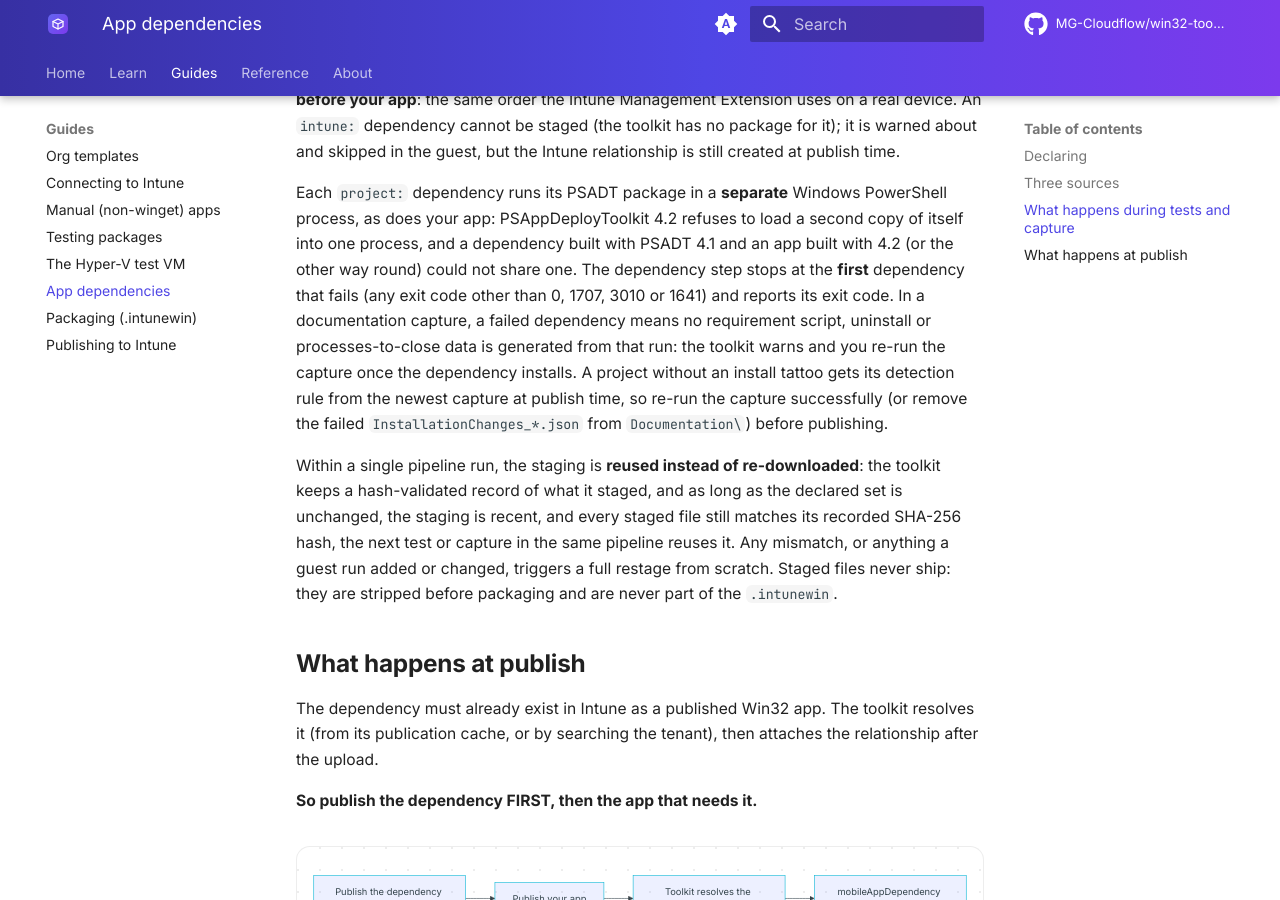
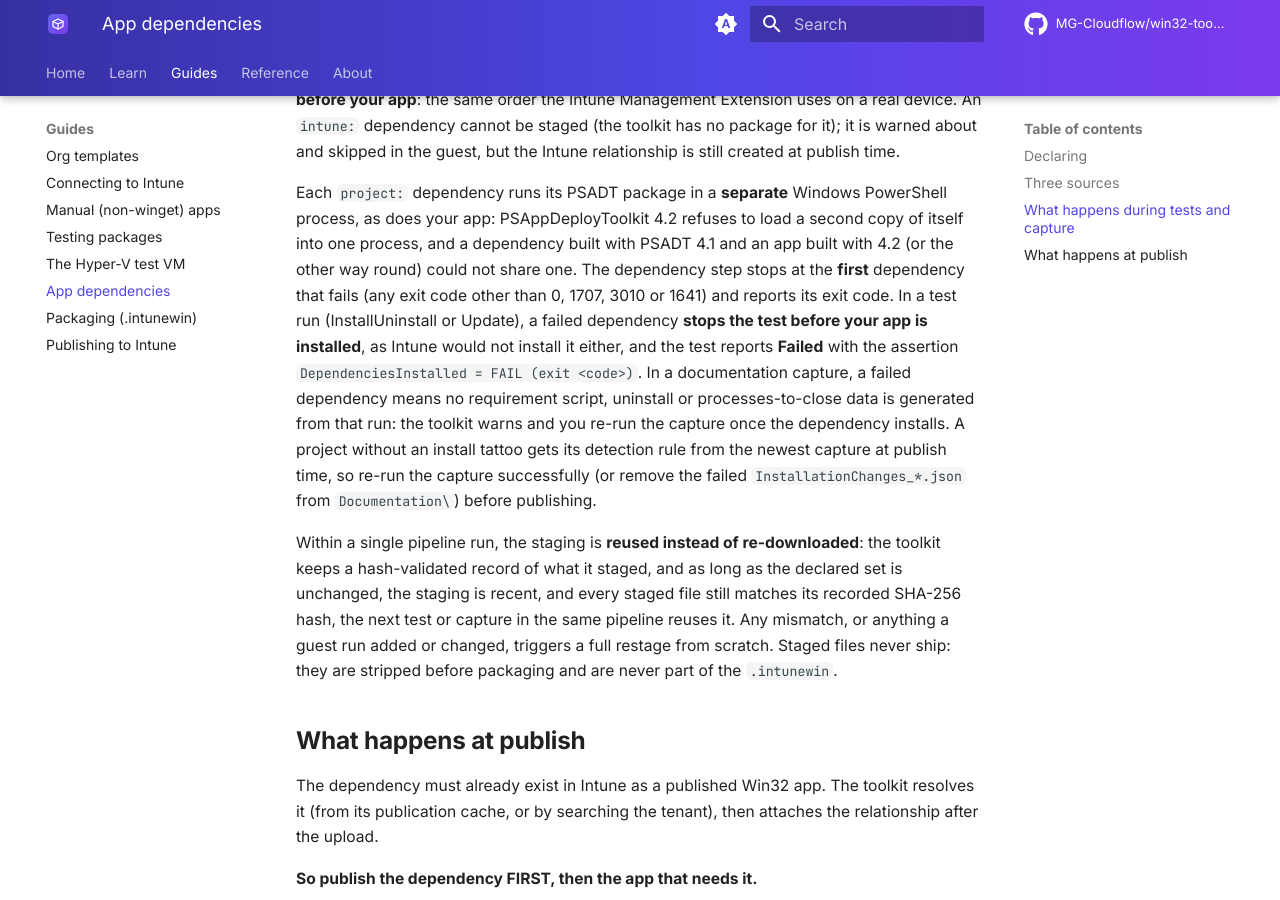
Before and after one commit to MG-Cloudflow/win32-toolkit, an MkDocs documentation site: the page built from docs/dependencies.md, in a window 1280 px wide and 900 px high, scrolled down 1465 px. Built offline with MkDocs 1.6.1 and Material for MkDocs 9.7.7, drawn with Linux system fonts in a browser that asks for light colours; comment, search, counter and statistics services are not loaded.

Commit message:
fix(test): a failed dependency stops the test and reports Failed
A declared dependency that failed to install did not stop the test: in the
S11 negative run the 'project:' dependency failed with 60001 (installer
file not found), the app was still installed and uninstalled, and the test
printed 'INSTALL/UNINSTALL TEST PASSED' with no warning (test campaign
2026-10-21, S11-F1). Intune would not install the app at all.

- Sandbox (InstallUninstall watched and unattended, Update): after
  InstallDependencies.ps1 the LogonCommand checks $LASTEXITCODE; on a
  failure it writes 'ASSERT DependenciesInstalled = FAIL (exit <n>)' and
  'RESULT COMPLETE' to the scenario's assertion log and returns, so the app
  is never installed; the finally block still collects the logs (and shuts
  an unattended guest down).
- Hyper-V: the dependency phase writes the same two lines and still ends in
  'exit <code>'. Invoke-Win32ToolkitHyperVRun skips every phase after a
  failed DepPhase except phases marked Always (CollectLogs), copies the logs
  back and reverts as usual.
- The assertion waiter sees FAIL + RESULT COMPLETE and returns $false at
  once (no 10/30-minute wait); the TestResults record names
  DependenciesInstalled.

The added text is static and value-free (the only value is the guest's own
exit code; the log name is a host constant), 5.1-safe, XML-safe. Help
(Test-Win32ToolkitProject) and docs/dependencies.md say so; docs/reference
regenerated.

Tests: TestDispatch.unit [9]/[10] (Hyper-V phase command for both
scenarios, CollectLogs Always; the guard sits between the dependency step
and the app / PreBaseline in the three LogonCommands; the step parses; the
phase command run under Windows PowerShell 5.1 against a fake C:\PSADT
passes 60001 through and writes FAIL + COMPLETE, a success writes nothing);
HyperVProvider.unit [10] (a failed DepPhase skips install, assert and pause
but runs CollectLogs). Both fail without the fix.

Co-Authored-By: Claude Opus 5.5 <noreply@anthropic.com>

```diff
--- a/docs/dependencies.md
+++ b/docs/dependencies.md
@@ -62,7 +62,9 @@ Each `project:` dependency runs its PSADT package in a **separate** Windows Powe
 your app: PSAppDeployToolkit 4.2 refuses to load a second copy of itself into one process, and a
 dependency built with PSADT 4.1 and an app built with 4.2 (or the other way round) could not share one.
 The dependency step stops at the **first** dependency that fails (any exit code other than 0, 1707,
-3010 or 1641) and reports its exit code. In a documentation capture, a failed dependency means no
+3010 or 1641) and reports its exit code. In a test run (InstallUninstall or Update), a failed dependency
+**stops the test before your app is installed**, as Intune would not install it either, and the test reports
+**Failed** with the assertion `DependenciesInstalled = FAIL (exit <code>)`. In a documentation capture, a failed dependency means no
 requirement script, uninstall or processes-to-close data is generated from that run: the toolkit warns
 and you re-run the capture once the dependency installs. A project without an install tattoo gets its
 detection rule from the newest capture at publish time, so re-run the capture successfully (or remove
```
Also changed, not shown: docs/reference/Test-Win32ToolkitProject.md (+3 -0 lines), 4 other files.
